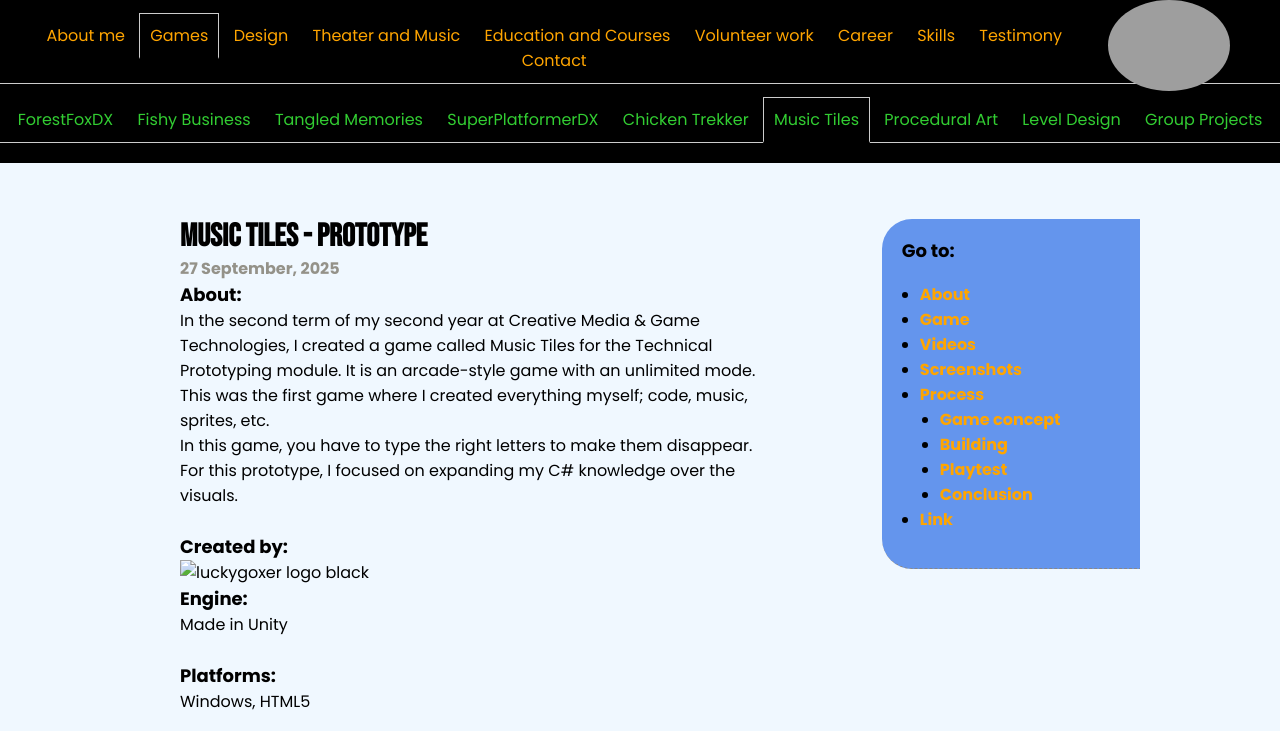
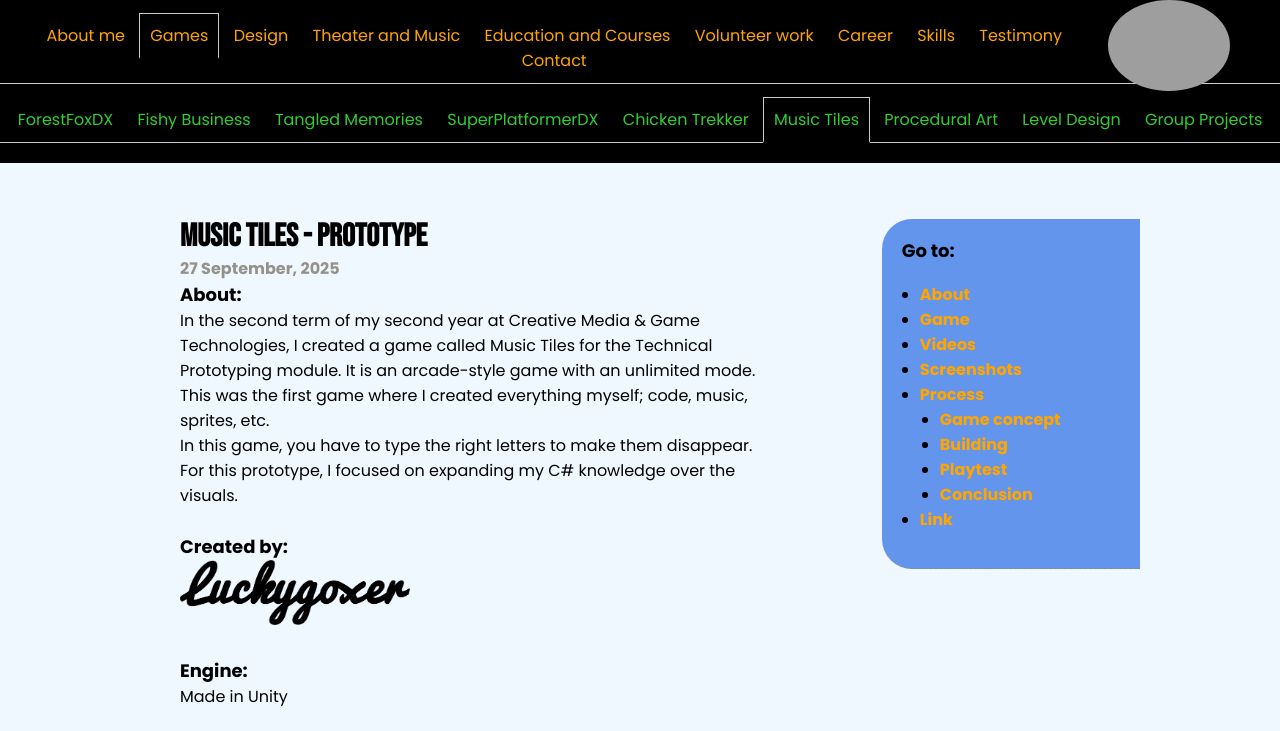
Before and after one commit to luckygoxer/luckygoxer.github.io, a plain HTML site: page MusicTiles.html in a window 1280 px wide. Shown: the top 731 px of the page. Drawn offline with Linux system fonts and the light colour scheme; no server answers; grey boxes are pictures that could not be loaded.

Commit message:
Upgrades

```diff
--- a/MusicTiles.html
+++ b/MusicTiles.html
@@ -90,7 +90,8 @@
         </p>
     <br>
         <h2>Created by:</h2>
-        <img class="mylogo" src="images/Inspired/luckygoxer logo black.png" alt="luckygoxer logo black">
+        <img class="mylogo" src="images/Logos/luckygoxer logo black.png" alt="luckygoxer logo black">
+    <br>
     <br>
         <h2>Engine:</h2>
         <p>Made in Unity</p>
```
Also changed, not shown: 3DModels.html (+8 -2 lines), ChickenTrekker.html (+2 -1 lines), FishyBusiness.html (+2 -1 lines), ForestFoxDX.html (+2 -1 lines), ProceduralArt.html (+4 -1 lines), SuperPlatformerDX.html (+6 -1 lines), TangledMemories.html (+2 -1 lines).
